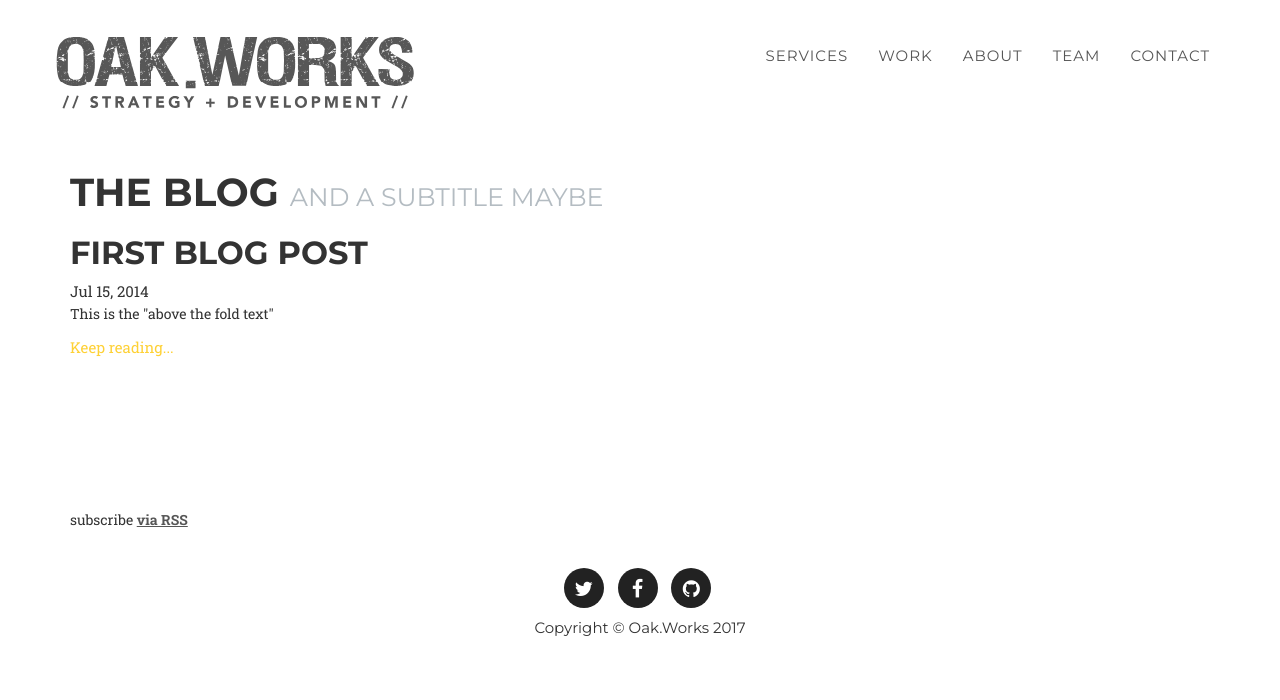
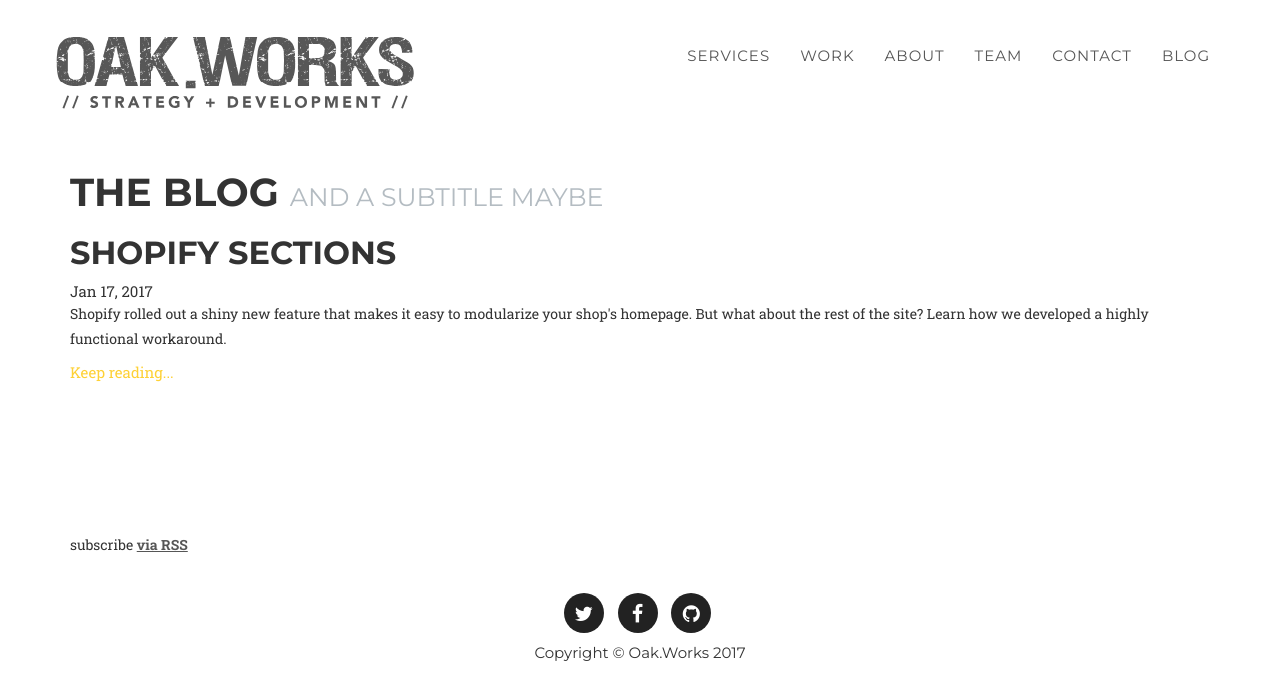
Before and after one commit to oakworks/oakworks.github.io, a Jekyll site: the page built from blog/index.html, in a window 1280 px wide. Shown: the top 700 px of the page. Built offline with Jekyll 4.4.1, drawn with Linux system fonts in a browser that asks for light colours; nearby versions of some CDN libraries; some web fonts are replaced; a script that is not in the unit is left out.

Commit message:
adds blog to navigation lots of additions to shopify sections blog post adds images for section blog post

```diff
--- a/_includes/navigation.html
+++ b/_includes/navigation.html
@@ -33,11 +33,9 @@
                     <li>
                         <a class="page-scroll" href="#contact" data-go="home">Contact</a>
                     </li>
-                    {% comment %}
                     <li>
                         <a href="/blog">Blog</a>
                     </li>
-                    {% endcomment %}
                 </ul>
             </div>
             <!-- /.navbar-collapse -->
--- a/blog/_posts/2015-09-18-first-post.md
+++ b/blog/_posts/2015-09-18-first-post.md
@@ -1,41 +1,94 @@
 ---
-title: First Blog Post
-subtitle: Graphic Design
+title: Shopify Sections
+subtitle:
 layout: post
 modal-id: 6
-date: 2014-07-15
+date: 2017-01-17
 img: tourstore.png
 thumbnail: tourstore-thumbnail.png
 alt: image-alt
 category: technical
-intro: This is the "above the fold text"
+intro: Shopify rolled out a shiny new feature that makes it easy to modularize your shop's homepage. But what about the rest of the site? Learn how we developed a highly functional workaround.
 
 ---
 
 
-The First Post
+Shopify Sections Editor - Take advantage of blocks to modularize your entire shop
 ==============
 
-This is the "above the fold text" and continue from there...
+Until recently, one of Shopify's major pitfalls has been the lack of drag and drop page editing.
+That is, there was no easy way to quickly rearrange bits of content on a given page.
 
-Paragraphs are separated by a blank line.
+<blockquote class="right-block">
+<i class="fa fa-quote-left"></i>
+Essentially, Shopify sections allow a user to add or move content on your shop's homepage with just a few clicks.
+</blockquote>
 
-2nd paragraph. *Italic*, **bold**, and `monospace`. Itemized lists
-look like:
+In October 2016, however, Shopify rolled out a shiny new feature - "sections". Essentially,
+Shopify sections allow a user to add or move content on your shop with just a few clicks.
+Within just a few minutes of research, we were able to migrate our homepage elements to sections. The advantage was immediately clear.
+Our client would be able to login and make otherwise complex stylistic changes with no assistance from our team - a powerful
+addition to an already robust CMS.
 
-  * this one
-  * that one
-  * the other one
+Here's how it works:
 
-Note that --- not considering the asterisk --- the actual text
-content starts at 4-columns in.
+- Build a [section](https://help.shopify.com/manual/using-themes/sections).
 
-> Block quotes are
-> written like so.
->
-> They can span multiple paragraphs,
-> if you like.
+- Add those sections to your theme:
 
-Use 3 dashes for an em-dash. Use 2 dashes for ranges (ex., "it's all
-in chapters 12--14"). Three dots ... will be converted to an ellipsis.
-Unicode is supported.
+![Add sections]( /img/portfolio/insert-shopify-sections.gif "Add sections to your theme" ){: .img-responsive}
+
+- Reorder sections as you like:
+
+![Move sections around]( /img/portfolio/move-around-shopify-sections.gif "Reorder sections as you like" ){: .img-responsive}
+
+Now, this was all well and good, but in just a few more minutes - we realized that the drag and drop editor was built for the homepage only.
+We couldn't bring this functionality, as designed, to the rest of the shop.
+
+What to do? It seemed unreasonable to offer such a robust new feature to our client only to have it limited to a single page.
+
+After a few inspired but ultimately unsuccessful attempts at circumventing the limitation, we found a glint of promise in the sections documentation:
+
+![Use blocks to extend functionality]( /img/portfolio/blocks.png "Blocks are the answer!" ){: .img-responsive}
+
+We found out that in much the same way Shopify allows a user to reorder sections on the homepage, blocks can be reordered within sections.
+
+To take advantage of this we did the following:
+
+1. Created a file in /sections directory for each main page. These markup in these files was basically a long switch-case statement. Like this:
+
+{% highlight liquid %}
+<div>
+  {% for block in section.blocks %}
+  <div class="grid-item" {{ block.shopify_attributes }}>
+    {% case block.type %}
+
+    {% when 'hero' %}
+
+    {% include 'snippet_hero-banner' %}
+
+    {% when 'program' %}
+
+    {% include 'snippet_module-program' %}
+
+    {% when 'coaching' %}
+
+    {% include 'snippet_coaching' %}
+
+    {% when 'shop' %}
+
+    {% include 'snippet_shop-now' %}
+
+    {% when 'promo' %}
+
+    {% include 'snippet_promo' %}
+
+    {% when 'comparison' %}
+
+    {% include 'snippet_comparison' %}
+
+    {% endcase %}
+  </div>
+{% endfor %}
+</div>
+{% endhighlight %}
```
Also changed, not shown: img/portfolio/blocks.png (added), img/portfolio/insert-shopify-sections.gif (added), img/portfolio/ourskinnyfull.jpg (added), 1 other file.
